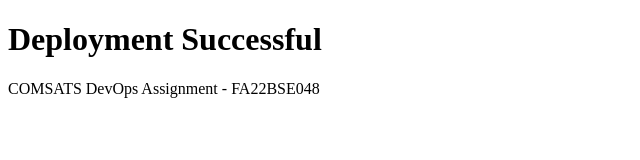
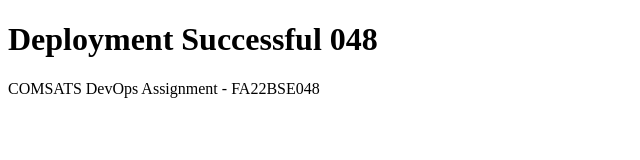
Before and after one commit to anum48/jenkins-cicd-demo, a plain HTML site: page index.html in a window 1280 px wide. Shown: the full height of the page, 0-640 px from the left. Drawn offline with Linux system fonts and the light colour scheme.

Commit message:
Update deployment message in index.html

```diff
--- a/index.html
+++ b/index.html
@@ -2,7 +2,7 @@
 <html>
 <head><title>CI/CD Demo</title></head>
 <body>
-  <h1>Deployment Successful </h1>
+  <h1>Deployment Successful 048 </h1>
   <p>COMSATS DevOps Assignment - FA22BSE048</p>
 </body>
 </html>
```
